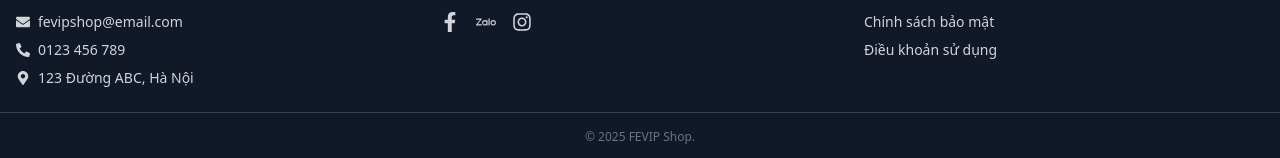
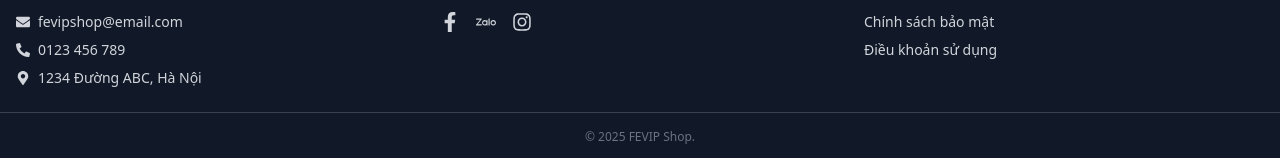
Before and after one commit to namhung1910/WebBanHang_FEVIP, a React app in the folder WebBanHang/: page / in a window 1280 px wide. Shown: the part 2280-2438 px from the top of the page. Built offline with nearby package versions, Linux system fonts and the light colour scheme; the HTML template or start-up script is replaced by a standard one.

Commit message:
Create Footer.jsx

```diff
--- a/WebBanHang/src/components/Footer.jsx
+++ b/WebBanHang/src/components/Footer.jsx
@@ -12,7 +12,7 @@ export default function Footer() {
           <ul className="space-y-2 text-gray-300">
             <li className="flex items-center gap-2"><FaEnvelope /> <a href="mailto:fevipshop@email.com" className="hover:text-blue-200">fevipshop@email.com</a></li>
             <li className="flex items-center gap-2"><FaPhoneAlt /> <a href="tel:0123456789" className="hover:text-blue-200">0123 456 789</a></li>
-            <li className="flex items-center gap-2"><FaMapMarkerAlt /> 123 Đường ABC, Hà Nội</li>
+            <li className="flex items-center gap-2"><FaMapMarkerAlt /> 1234 Đường ABC, Hà Nội</li>
           </ul>
         </div>
 
```
